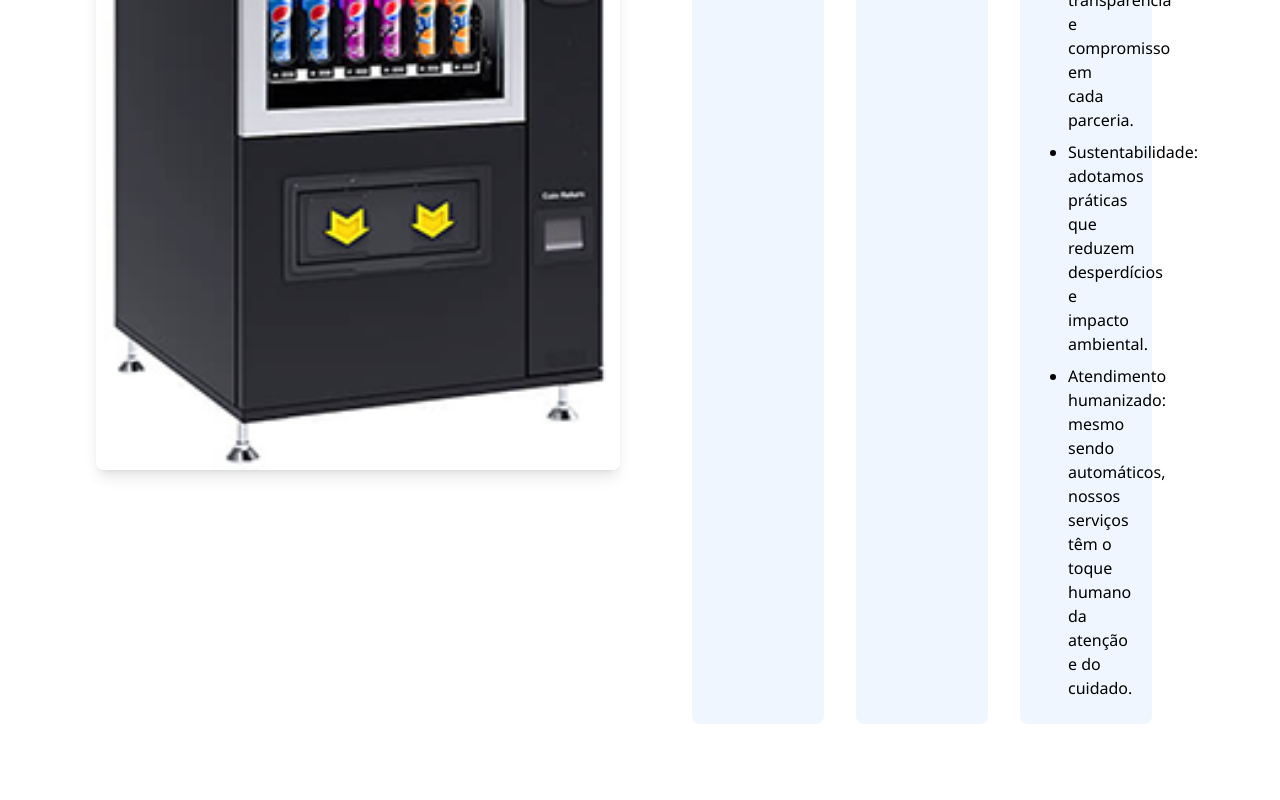
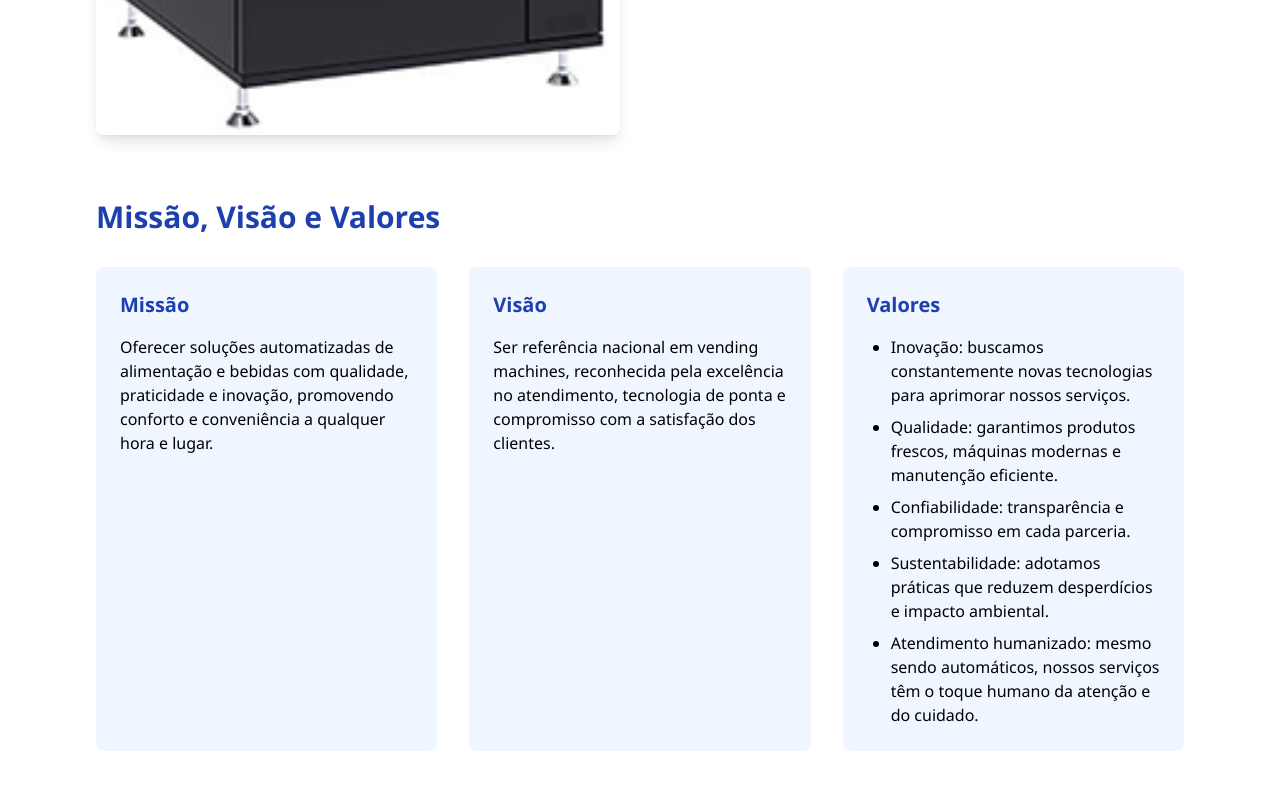
Before and after one commit to msaraujo10/bbvending-site, a React (Vite) app: page /quem-somos in a window 1280 px wide. Shown: the part 1180-1980 px from the top of the page. Built offline with nearby package versions, Linux system fonts and the light colour scheme.

Commit message:
Reposition MissionVisionValuesSection in AboutPage

```diff
--- a/src/pages/AboutPage.jsx
+++ b/src/pages/AboutPage.jsx
@@ -34,13 +34,13 @@ const AboutPage = () => {
               <strong>venda</strong>, <strong>locação</strong> ou{" "}
               <strong>comodato</strong> de máquinas automáticas.
             </p>
-            <p className="mb-4">
-              <MissionVisionValuesSection />
-            </p>
+
           </div>
         </div>
       </div>
-
+      <p className="mb-4">
+              <MissionVisionValuesSection />
+            </p>
     </div>
 
   );
```
